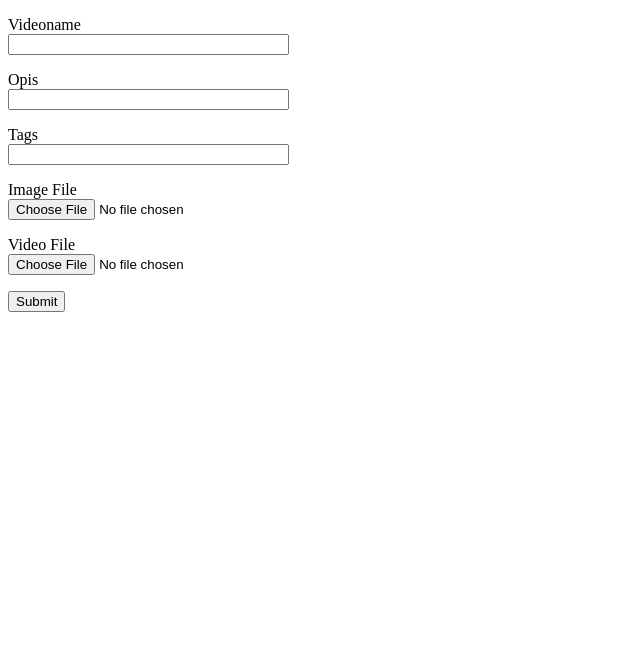
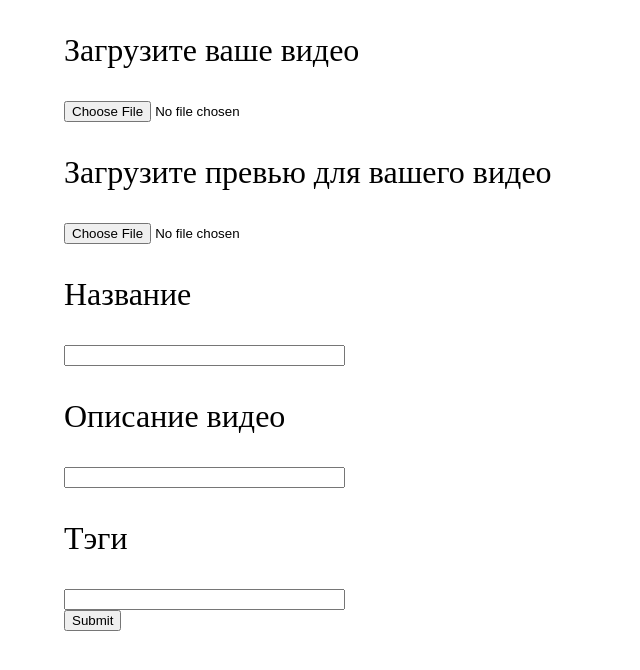
Before and after one commit to Madmaxvas/Socket, a Flask app: template templates/upload.html in a window 1280 px wide. Shown: the top 670 px of the page, without its empty margins (0-640 px from the left). Run offline with Flask 3, Linux system fonts and the light colour scheme; the template is opened without the code that fills it: values that come from a table or form of the project are taken from there, others are empty; some libraries are stand-ins or nearby versions.

Commit message:
Начата работа над визуалом

```diff
--- a/CSS/login.css
+++ /dev/null
@@ -1,3 +0,0 @@
-body {
-    background-color: blue;
-}
--- /dev/null
+++ b/CSS/register.css
@@ -0,0 +1,3 @@
+body{
+    background-color: #fff;
+}
--- /dev/null
+++ b/static/upload.css
@@ -0,0 +1,7 @@
+p {
+    font-size: 32px;
+}
+body{
+    margin-left: 5%;
+    margin-top: 20px;
+}
--- a/templates/upload.html
+++ b/templates/upload.html
@@ -1,33 +1,47 @@
+<!DOCTYPE html>
+{% import "bootstrap/wtf.html" as wtf %}
+{% extends 'bootstrap/base.html' %}
+
+{% block title %}
+    {% if title %}{{ title }}{% else %}Welcome{% endif %}
+{% endblock %}
+
+{% block content %}
 <!DOCTYPE html>
 <html lang="en">
 <head>
     <meta charset="UTF-8">
     <title>Upload</title>
+    <meta name="viewport" content="width=device-width, initial-scale=1.0">
+    <link rel="stylesheet" href="{{url_for('.static', filename='upload.css')}}">
 </head>
 <body>
 <form action="" method="post"  enctype="multipart/form-data">
     {{ form.hidden_tag() }}
-    <p>
-        {{ form.name.label }}<br> {# Панель в которой вводится никнейм пользователя #}
+    <def>
+        <p>Загрузите ваше видео</p>
+        {{ form.video }}<br>
+    </def>
+    <def>
+        <p>Загрузите превью для вашего видео</p>
+        {{ form.photo }}<br>
+    </def>
+
+    <def>
+        <p>Название</p>
         {{ form.name(size=32) }}<br>
-    </p>
-    <p>
-        {{ form.opis.label }}<br> {# Панель в который вводится пароль пользователя #}
+    </def>
+    <def>
+        <p>Описание видео</p>
         {{ form.opis(size=32) }}<br>
-    </p>
-    <p>
-        {{ form.tags.label }}<br> {# Панель в который вводится пароль пользователя #}
+    </def>
+    <def>
+        <p>Тэги</p>
         {{ form.tags(size=32) }}<br>
-    </p>
-    <p>
-            {{ form.photo.label }}<br>
-            {{ form.photo }}<br>
-    </p>
-    <p>
-            {{ form.video.label }}<br>
-            {{ form.video }}<br>
-    </p>
+    </def>
+
     <input type="submit">
  </form>
 </body>
 </html>
+{% endblock %}
```
Also changed, not shown: static/register.css (added, +22 -0 lines), templates/login.html (+15 -2 lines), templates/register.html (+12 -2 lines), database.db (added), static/login.css (added).
